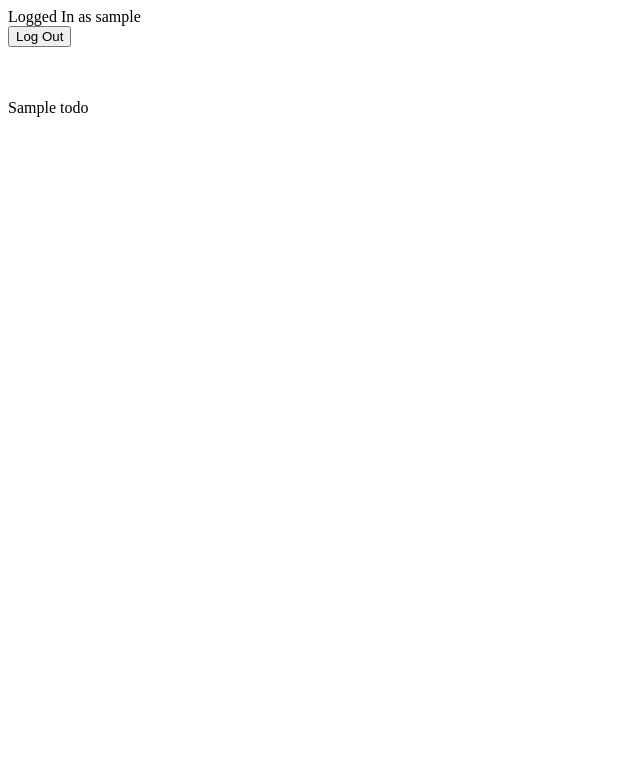
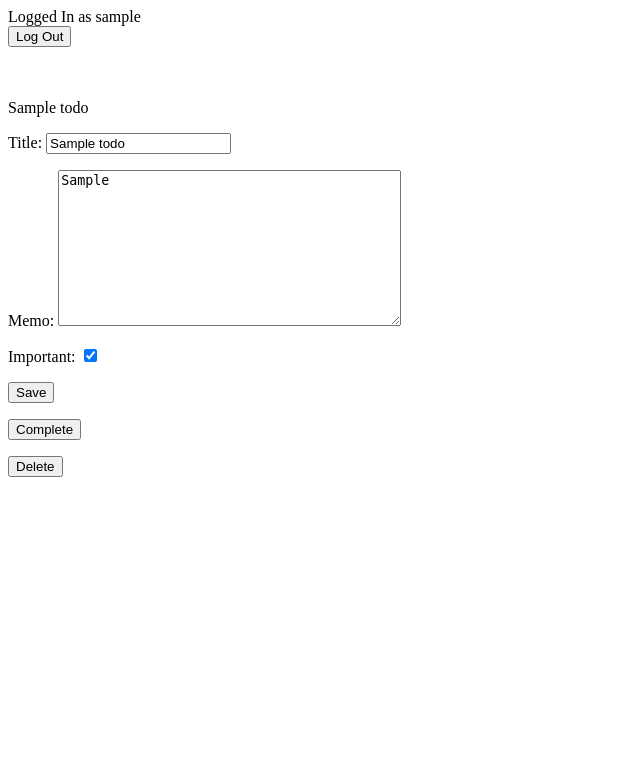
Before and after one commit to sergiorra/todo-app-django, a Django app: page /todo/1 in a window 1280 px wide. Shown: the top 783 px of the page, without its empty margins (0-640 px from the left). Run offline with Django 3.2, Linux system fonts and the light colour scheme; a user stored in the database is signed in; tables that the repository leaves empty hold one stand-in row (values such as "Sample post").

Commit message:
complete and delete actions

```diff
--- a/todo/templates/todo/viewtodo.html
+++ b/todo/templates/todo/viewtodo.html
@@ -1,5 +1,19 @@
 {% extends 'todo/base.html' %}
 
 {% block content %}
+    {{ error }}
     {{ todo.title }}
+    <form method="POST">
+        {% csrf_token %}
+        {{ form.as_p }}
+        <button type="submit">Save</button>
+    </form>
+    <form method="POST" action="{% url 'completetodo' todo.id %}">
+        {% csrf_token %}
+        <button type="submit">Complete</button>
+    </form>
+    <form method="POST" action="{% url 'deletetodo' todo.id %}">
+        {% csrf_token %}
+        <button type="submit">Delete</button>
+    </form>
 {% endblock %}
--- a/todo/views.py
+++ b/todo/views.py
@@ -5,6 +5,7 @@ from django.db import IntegrityError
 from django.contrib.auth import login, logout, authenticate
 from .forms import TodoForm
 from .models import Todo
+from django.utils import timezone
 
 
 def home(request):
@@ -63,8 +64,32 @@ def createtodo(request):
 
 
 def viewtodo(request, todo_pk):
-    todo = get_object_or_404(Todo, pk=todo_pk)
-    return render(request, 'todo/viewtodo.html', {'todo': todo})
+    todo = get_object_or_404(Todo, pk=todo_pk, user=request.user)
+    if request.method == 'GET':
+        form = TodoForm(instance=todo)
+        return render(request, 'todo/viewtodo.html', {'todo': todo, 'form': form})
+    else:
+        try:
+            form = TodoForm(request.POST, instance=todo)
+            form.save()
+            return redirect('currenttodos')
+        except ValueError:
+            return render(request, 'todo/viewtodo.html', {'todo': todo, 'form': form, 'error': 'Bad info'})
+
+
+def completetodo(request, todo_pk):
+    todo = get_object_or_404(Todo, pk=todo_pk, user=request.user)
+    if request.method == 'POST':
+        todo.datecompleted = timezone.now()
+        todo.save()
+        return redirect('currenttodos')
+
+
+def deletetodo(request, todo_pk):
+    todo = get_object_or_404(Todo, pk=todo_pk, user=request.user)
+    if request.method == 'POST':
+        todo.delete()
+        return redirect('currenttodos')
 
 
 def logoutuser(request):
--- a/todo_app/urls.py
+++ b/todo_app/urls.py
@@ -30,4 +30,6 @@ urlpatterns = [
     path('current/', views.currenttodos, name='currenttodos'),
     path('create/', views.createtodo, name='createtodo'),
     path('todo/<int:todo_pk>', views.viewtodo, name='viewtodo'),
+    path('todo/<int:todo_pk>/complete', views.completetodo, name='completetodo'),
+    path('todo/<int:todo_pk>/delete', views.deletetodo, name='deletetodo'),
 ]
```
